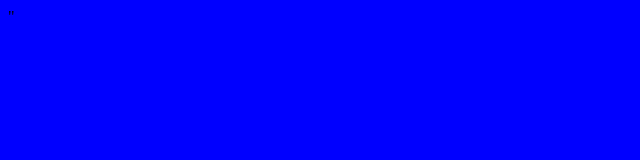
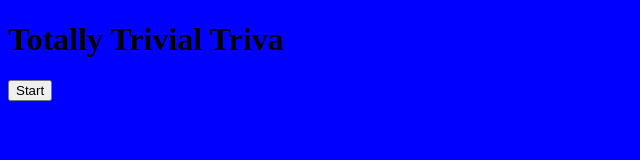
Before and after one commit to seanrichter/Trivia-Game, a plain HTML site: page index.html in a window 1280 px wide. Shown: the whole page, without its empty margins (0-640 px from the left). Drawn offline with nearby package versions, Linux system fonts and the light colour scheme.

Commit message:
div, h1 and button tags all added and working

```diff
--- a/index.html
+++ b/index.html
@@ -7,10 +7,17 @@
     <title>Document</title>
     <link rel="stylesheet" hrev="assets/css/reset.css">
     <link rel="stylesheet" href="assets/css/style.css">
-    <script src="https://ajax.googleapis.com/ajax/libs/jquery/3.4.1/jquery.min.js"></script>"
-
+    <script src="https://ajax.googleapis.com/ajax/libs/jquery/3.4.1/jquery.min.js"></script>
 </head>
 <body>
+    <div id="wrapper">
+        <h1>Totally Trivial Triva</h1>
+        <div id="subwrapper">
+            <div id="quiz-area">
+                <button id="start">Start</button>
+            </div>
+        </div>
+    </div>
 <script type="text/javascript" src="assets/javascript/app.js"></script>
 </body>
 </html>
```
